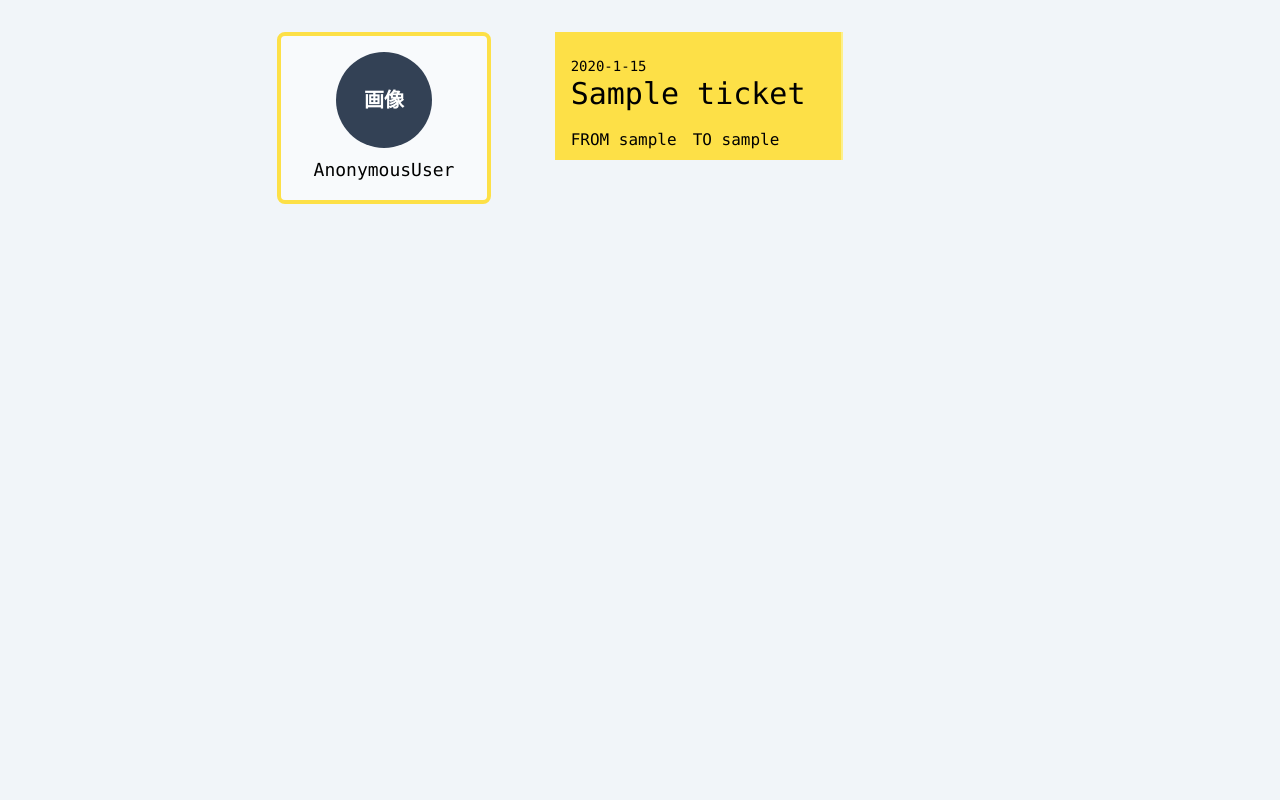
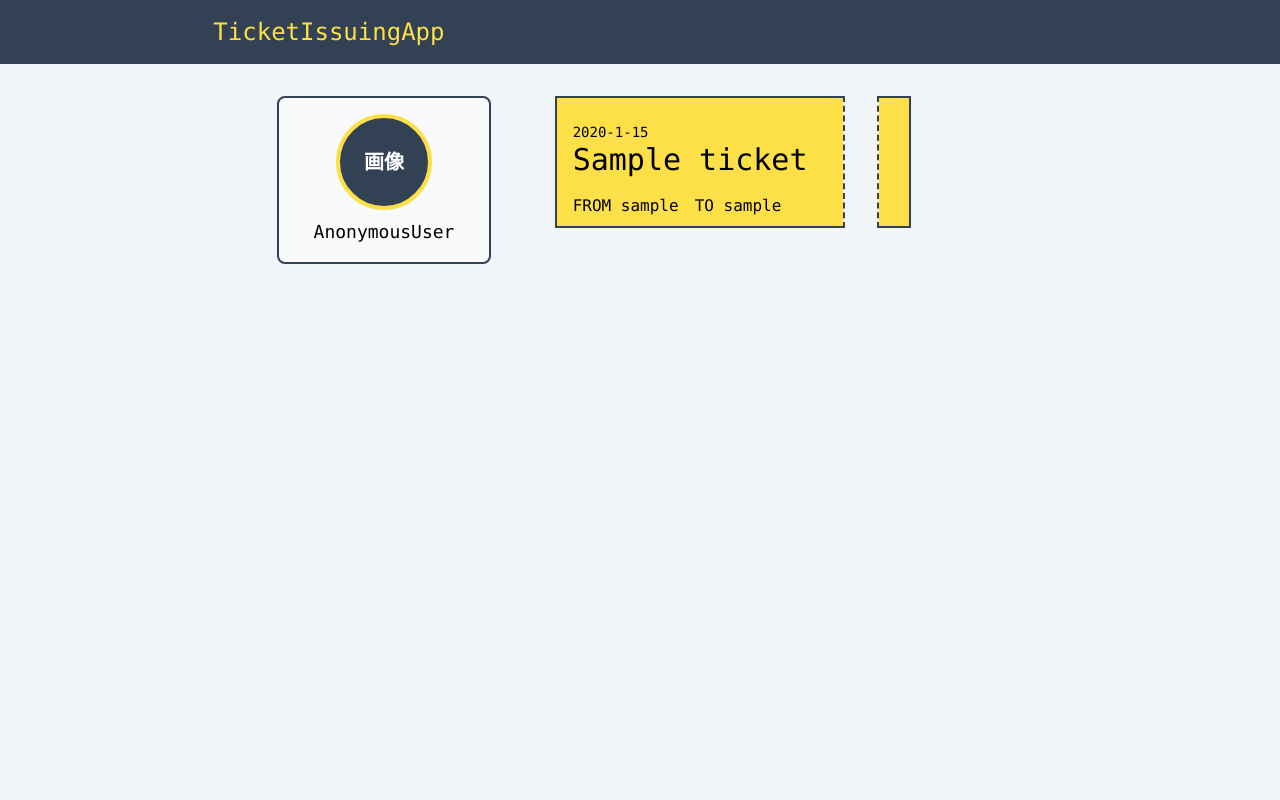
Before and after one commit to yuhei-18/Django-Issuing-Tickets, a Django app: page / in a window 1280 px wide. Run offline with Django 4.2, Linux system fonts and the light colour scheme; tables that the repository leaves empty hold one stand-in row (values such as "Sample post"); some libraries are stand-ins or nearby versions.

Commit message:
header.html の作成

```diff
--- a/templates/base.html
+++ b/templates/base.html
@@ -5,7 +5,9 @@
         <title>チケット発行アプリ</title>
         <script src="https://cdn.tailwindcss.com"></script>
     </head>
-    <body>
+    <body class="font-mono h-screen bg-slate-100">
+        {% include "header.html" %}
+
         {% block main %}
             コンテンツがありません。
         {% endblock %}
--- /dev/null
+++ b/templates/header.html
@@ -0,0 +1,6 @@
+<div class="flex flex-row bg-slate-700 text-yellow-300">
+    <div class="basis-1/6"></div>
+    <div class="basis-4/6">
+        <h1 class="my-4 text-2xl">TicketIssuingApp</h1>
+    </div>
+</div>
--- a/templates/index.html
+++ b/templates/index.html
@@ -2,13 +2,13 @@
 
 {% block main %}
 
-    <div class="flex flex-row font-mono bg-slate-100 h-screen">
+    <div class="flex flex-row">
         <div class="basis-1/6"></div>
         <div class="flex flex-row basis-4/6 mt-8">
             <div class="basis-2/5">
-                <div class="rounded-lg border-4 border-yellow-300 mx-16 bg-slate-50">
+                <div class="rounded-lg border-2 border-slate-700 mx-16 bg-slate-50">
                     <div class="text-center m-4">
-                        <div class="w-24 h-24 mx-auto p-auto bg-slate-700 rounded-full flex justify-center items-center ">
+                        <div class="w-24 h-24 mx-auto p-auto bg-slate-700 rounded-full flex justify-center items-center border-4 border-yellow-300">
                             <p class="text-xl font-bold text-white">画像</p>
                         </div>
                         <p class="text-lg mt-2">{{ user }}</p>
@@ -18,7 +18,7 @@
             <div class="basis-3/5">
                 {% for ticket in tickets %}
                     <div class="flex mb-8">
-                        <div class="border-r-2 border-yellow-200 bg-yellow-300 w-72 pl-2">
+                        <div class="border-y-2 border-l-2 border-slate-700 bg-yellow-300 w-72 pl-2">
                             <div class="h-24">
                                 <p class="text-sm ml-2 pt-6">{{ ticket.target_date|date:"Y-n-j" }}</p>
                                 <h2 class="text-3xl font-medium ml-2">{{ ticket.title }}</h2>
@@ -28,10 +28,14 @@
                                 <p>TO {{ ticket.to_user }}</p>
                             </div>
                         </div>
+                        <div class="border-l-2 border-dashed border-slate-700"></div>
                         {% if not ticket.is_done %}
-                            <div class="border-l-2 border-yellow-200 w-8 bg-yellow-300"></div>
+                            <div class="border-y-2 border-r-2 border-slate-700 w-8 bg-yellow-300"></div>
+                        {% else %}
+                            <div class="border-l-2 border-dashed border-slate-700 ml-8"></div>
+                            <div class="border-y-2 border-r-2 border-slate-700 w-8 bg-yellow-300"></div>
                         {% endif %}
-                    </div>
+                     </div>
                 {% endfor %}
             </div>
         </div>
```
